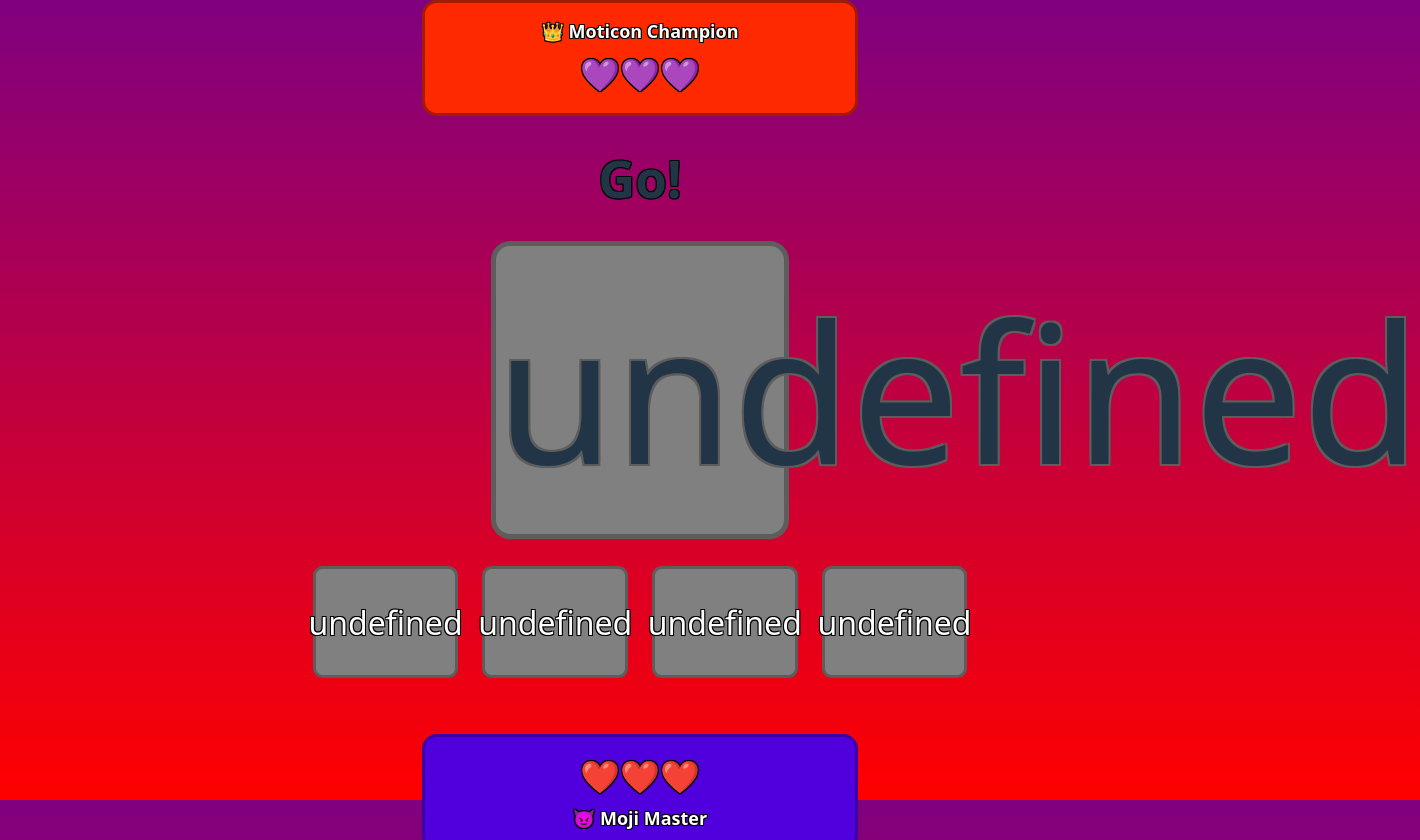
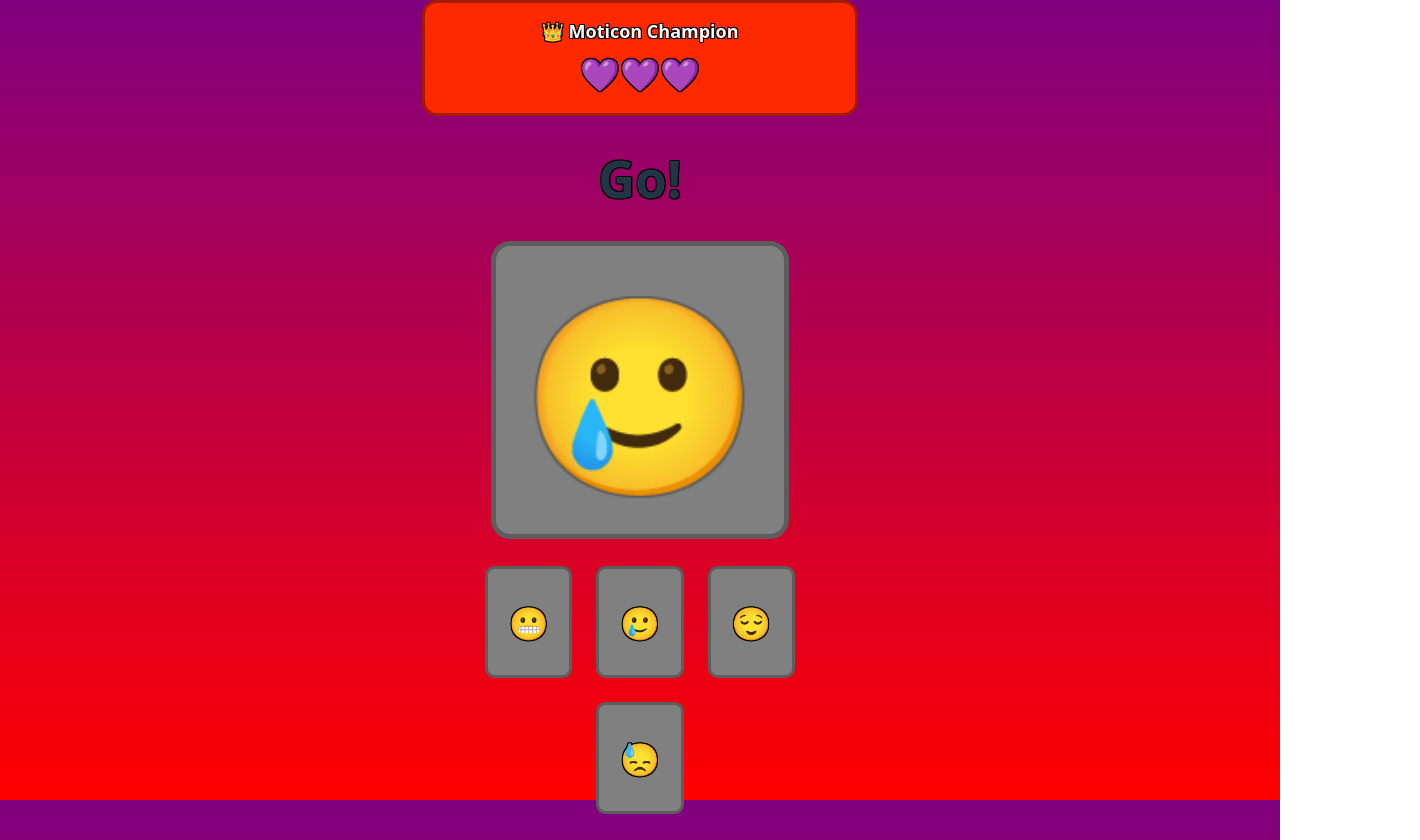
Before and after one commit to HazyWinner555/emoji-dualing, a React (Vite) app in the folder emoji-dueling/: page /1/1/duel in a window 1280 px wide. Shown: the top 840 px of the page, 1420 px wide, since content can reach past the window. Built offline with nearby package versions, Linux system fonts and the light colour scheme.

Commit message:
Randomized Emojis on Duel Page (finally)
Got the randomized emojis to function properly!  Unfortunately I had to delete the EmojiList.jsx, but it's for the better, the stuff it was returning wasn't actually useful anyways.

```diff
--- a/emoji-dueling/src/Pages/Duel.jsx
+++ b/emoji-dueling/src/Pages/Duel.jsx
@@ -3,7 +3,6 @@ import UserStatus from "../components/UserStatus"
 import { useNavigate, useParams } from "react-router-dom"
 import EmojiInput from "../components/EmojiInput"
 import "../css/Duel.css"
-import EmojiList from "../components/EmojiList"
 
 /*
     TO DO:
@@ -46,20 +45,41 @@ function Duel(props) {
     const [roundStart, setRoundStart] = useState(Date.now());
     const [reactionTimes, setReactionTimes] = useState([])
 
+    // Variable that checks if the User won the round or not, for simplicity's sake
+    var userWin = false;
+
     // This is so that we can use useNavigate
     const navigate = useNavigate()
 
     // Random number applied to the timer between each round.
     let delay = 3000;
 
+    // This const contains all of the emojis
+    const mojis = [
+            "😀", "😃", "😄", "😁", "😆", "🥹", "😅", "😂", "🤣", "🥲",
+            "☺️", "😇", "😊", "🙂", "🙃", "😉", "😌", "😍", "🥰", "😘",
+            "😗", "😙", "😚", "😋", "😛", "😝", "😜", "🤪", "🤨", "🧐",
+            "🤓", "😎", "🥸", "🤩", "🥳", "😏", "😒", "😞", "😔", "😟",
+            "😕", "🙁", "☹️", "😣", "😖", "😫", "😩", "🥺", "😢", "😭",
+            "😤", "😠", "🤯", "😳", "😶‍🌫️", "😱", "😨", "😰", "😥", "😓",
+            "🤗", "🤔", "🫣", "🤭", "🫢", "🤫", "🫠", "🤥", "😶", "😐",
+            "🫤", "😑", "🫨", "😬", "🙄", "😯", "😦", "😧", "😮", "😲",
+            "😴", "😮‍💨", "🤐", "😵", "😵‍💫", "🥴"
+            ]
 
-    // Establish dummy variables for the user, opponent, and the emojis we're using.
-    function addEmojiToList(emojisChosenInternal) {
-                let rand = Math.floor(Math.random() * (EmojiList.length - 0 + 1)) + 0
+    // This is an empty array for storing all of the emojis currently being used in this round
+    let emojisChosen = [];
+    let thisEmojis = [];
+    let number = 0;
+
+
+    // Gets a random emoji from the Emoji List, picking a different Emoji if the random number selects a duplicate.
+    function getRandomEmoji() {
+                var rand = Math.floor(Math.random() * (mojis.length - 1 + 1)) + 0
                 let different = false
                 while (different = false) {
-                    if (emojisChosenInternal.includes(rand)) {
-                        rand = Math.floor(Math.random() * (EmojiList.length - 0 + 1)) + 0
+                    if (emojisChosen.includes(mojis[rand])) {
+                        rand = Math.floor(Math.random() * (mojis.length - 1 + 1)) + 0
                     } else {
                         different = true
                     }
@@ -69,28 +89,40 @@ function Duel(props) {
 
     }
 
-
+    // Establish dummy variables for the user, opponent, and the emojis we're using.
     useEffect(() => {
         if (isTesting) {
-            console.log(EmojiList);
-            let thisEmojis = [];
-            let emojisChosen = [];
 
-            for (let index = -1; index < 3; index++) {
-                let number = addEmojiToList(emojisChosen)
-
-                emojisChosen.push(number);
-                thisEmojis.push(EmojiList[number]);
-
-            }
+            thisEmojis = ["?", "?", "?", "?"];
 
             setUserUsername("😈 Moji Master")
             setOpponentUsername("👑 Moticon Champion")
             setEmojiList(thisEmojis)
-            setQuestionEmoji(thisEmojis[Math.random() * (3 - 0 + 1)])
+            setQuestionEmoji(thisEmojis[0])
             setRoundText("Ready...")
         }
     }, ([]))
+
+    // Sets up the 4 emojis that will be used in the round.
+    function setEmojis() {
+
+            thisEmojis = [];
+            emojisChosen = [];
+            number = 0;
+
+            for (let index = -1; index < 3; index++) {
+                number = getRandomEmoji(emojisChosen, mojis)
+
+                emojisChosen.push(number);
+                console.log(emojisChosen)
+                thisEmojis.push(mojis[number]);
+                console.log(mojis[number])
+
+            }
+            setEmojiList(thisEmojis)
+            setQuestionEmoji(thisEmojis[Math.floor(Math.random() * (3 - 0 + 1)) + 0])
+
+    }
 
     // This handles game over, the end of a round, and moves you to the gameover page
     function handleLifeChange(userLives, opponentLives) {
@@ -98,16 +130,18 @@ function Duel(props) {
             setGameover(true)
             if (userLives > opponentLives) {
                 setRoundText(`Game Over!\n You won!`)
+                userWin = true
             }
             else {
                 setRoundText(`Game Over!\n You lost!`)
+                userWin = false
             }
             console.log(reactionTimes)
             // FIGURE OUT A BETTER WAY TO PASS THE REACTION TIMES FORWARD
 
             const moveToGameoverPage = setTimeout(() => {
 
-                navigate(`/${roomCode}/${userIsHostParam}/gameover`, { state: { reactionTimes } })
+                navigate(`/${roomCode}/${userIsHostParam}/gameover`, { state: { reactionTimes, userWin } })
             }, 3000);
 
             return () => clearTimeout(moveToGameoverPage)
@@ -120,14 +154,14 @@ function Duel(props) {
                 setOpponentTapStatus(0)
                 setRoundText("Ready...")
                 setIsRevealed(false)
-                // Pick new emoji                               // UNFINISHED
+                setEmojis()
                 setTimeout(() =>  {
                     setRoundText("Go!")
                     setRoundStart(Date.now());
                     setIsRevealed(true)
                 }, delay);
             }, delay);
-            delay = 1000 + Math.floor(Math.random() * 5000);
+            delay = 1000 + Math.floor(Math.random() * 3000);
 
 
             return () => clearTimeout(resetRoundVariables);
--- a/emoji-dueling/src/Pages/Gameover.jsx
+++ b/emoji-dueling/src/Pages/Gameover.jsx
@@ -91,12 +91,12 @@ function Gameover() {
         <div className="logo-background">
             {userWin ? <>
                 <h1> VICTORY </h1>
-                <UserStatus winner={userWin} username={userUsername} view="gameover" />
-                <UserStatus winner={opponentWin} username={opponentUsername} view="gameover" />
+                <UserStatus winner={true} username={userUsername} view="gameover" />
+                <UserStatus winner={false} username={opponentUsername} view="gameover" />
             </> : <>
                 <h1> DEFEAT </h1>
-                <UserStatus winner={opponentWin} username={opponentUsername} view="gameover" />
-                <UserStatus winner={userWin} username={userUsername} view="gameover" />
+                <UserStatus winner={false} username={userUsername} view="gameover" />
+                <UserStatus winner={true} username={opponentUsername} view="gameover" />
             </>}
             <div className="roundSummaryContainer">
                 {rounds.map((round, index) => {
@@ -109,8 +109,8 @@ function Gameover() {
             <button className={`rematch-button ${rematchButtonClassName}`} onClick={() => {
                 handleReady()
             }}> {opponentLeft ? "Cannot rematch. Opponent left room." : ""}{userIsReady && !opponentLeft ? "" : "Rematch!"} {userIsReady && !opponentIsReady && !opponentLeft ? "Waiting for opponent..." : ""}</button>
-            <button className="button-blue" onClick={() => { navigate(`/${roomCode}/${userIsHost}/lobby`) }}>Return to lobby.</button>
-            <button className="lc-orange" onClick={() => { navigate(`/`) }}>Return to main menu.</button>
+            <button className="button-blue" onClick={() => { navigate(`/${roomCode}/${userIsHost}/lobby`) }}>Return to Lobby</button>
+            <button className="lc-orange" onClick={() => { navigate(`/`) }}>Return to Main Menu</button>
             </div>
         </div>
     )
--- a/emoji-dueling/src/components/EmojiList.jsx
+++ /dev/null
@@ -1,16 +0,0 @@
-function EmojiList() {
-    const emojis = [
-      "😀", "😃", "😄", "😁", "😆", "🥹", "😅", "😂", "🤣", "🥲",
-      "☺️", "😇", "😊", "🙂", "🙃", "😉", "😌", "😍", "🥰", "😘",
-      "😗", "😙", "😚", "😋", "😛", "😝", "😜", "🤪", "🤨", "🧐",
-      "🤓", "😎", "🥸", "🤩", "🥳", "😏", "😒", "😞", "😔", "😟",
-      "😕", "🙁", "☹️", "😣", "😖", "😫", "😩", "🥺", "😢", "😭",
-      "😤", "😠", "🤯", "😳", "😶‍🌫️", "😱", "😨", "😰", "😥", "😓",
-      "🤗", "🤔", "🫣", "🤭", "🫢", "🤫", "🫠", "🤥", "😶", "😐",
-      "🫤", "😑", "🫨", "😬", "🙄", "😯", "😦", "😧", "😮", "😲",
-      "😴", "😮‍💨", "🤐", "😵", "😵‍💫", "🥴"
-    ];
-    return ( emojis )
-}
-
-export default EmojiList
```
